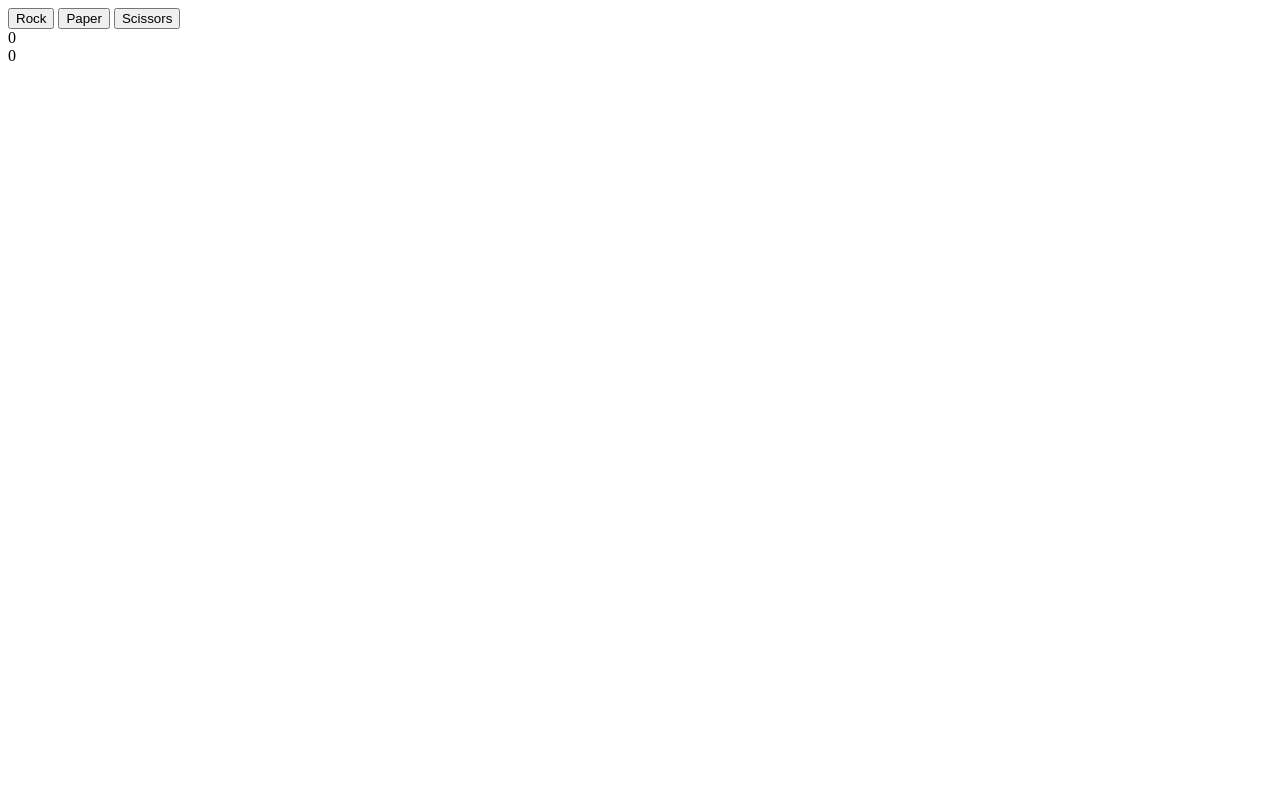
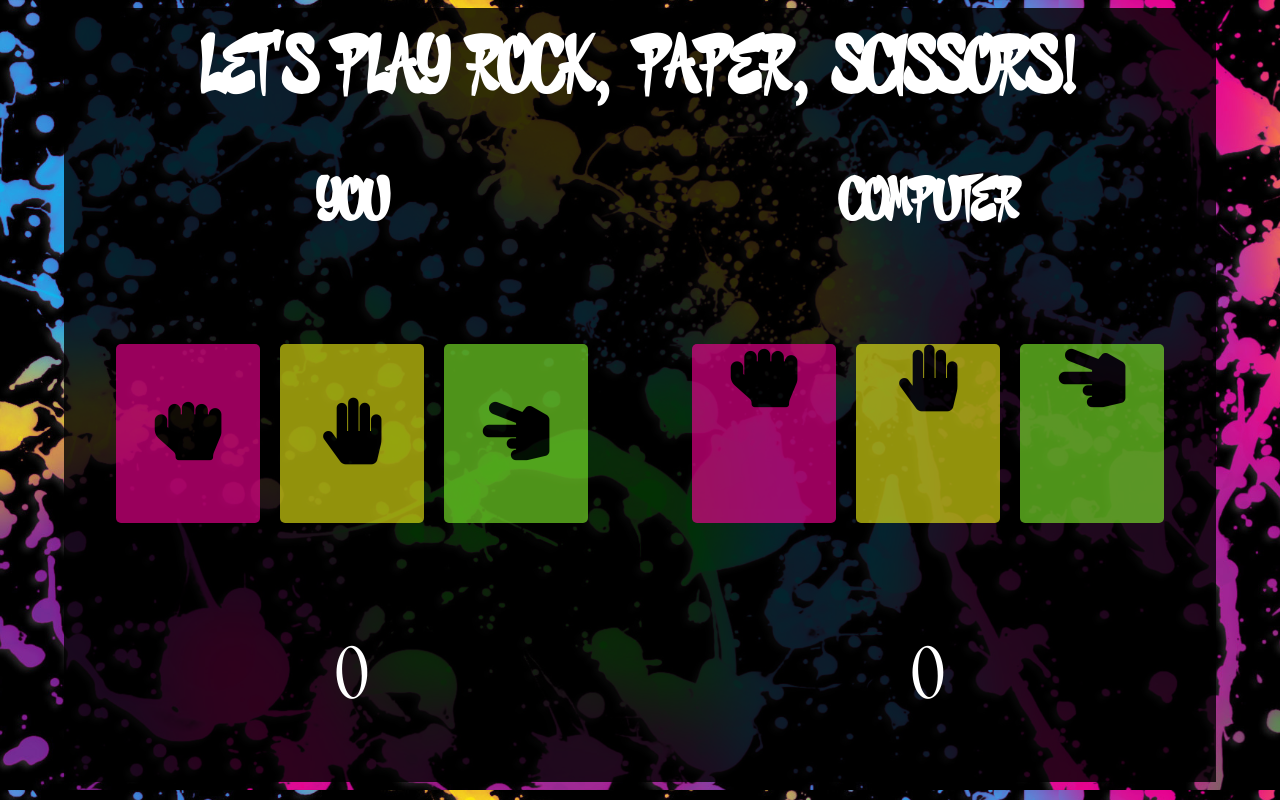
Before and after one commit to robyn-SoC/rockPaperScissors, a plain HTML site: page index.html in a window 1280 px wide. Drawn offline with Linux system fonts and the light colour scheme.

Commit message:
Added stylesheet for all design

```diff
--- a/index.html
+++ b/index.html
@@ -2,15 +2,63 @@
 <html>
   <head>
     <title>Rock, Scissors, Paper</title>
+    <link rel="stylesheet" href="https://use.fontawesome.com/releases/v5.7.1/css/all.css" integrity="sha384-fnmOCqbTlWIlj8LyTjo7mOUStjsKC4pOpQbqyi7RrhN7udi9RwhKkMHpvLbHG9Sr" crossorigin="anonymous">
+    <link rel="stylesheet" href="style.css"/>
   </head>
   <body>
-    <button id="rock" onclick="playerChoice('rock')">Rock</button>
-    <button id="paper" onclick="playerChoice('paper')">Paper</button>
-    <button id="scissors" onclick="playerChoice('scissors')">Scissors</button>
-    <div id="resultText"></div>
-    <div id="resultActual"></div>
-    <div id="p1Score"></div>
-    <div id="cpuScore"></div>
+    <div id="mainContainer">
+      <h1 id="title">Let's play Rock, Paper, Scissors!</h1>
+      <div class="gameSection">
+        <div class="sectionTitle">
+          <h2>You</h2>
+        </div>
+        <div class="buttonHolder" id="playerSection">
+          <button id="pRock" onclick="playerChoice('rock')">
+            <i class="fa fa-hand-rock"></i>
+          </button>
+          <button id="pPaper" onclick="playerChoice('paper')">
+            <i class="fa fa-hand-paper"></i>
+          </button>
+          <button id="pScissors" onclick="playerChoice('scissors')">
+            <i class="fa fa-hand-scissors"></i>
+          </button>
+        </div>
+        <div class="scores">
+          <div id="p1Score"></div>
+        </div>
+      </div>
+      <div class="gameSection">
+        <div class="sectionTitle">
+          <h2>Computer</h2>
+        </div>
+        <div class="buttonHolder" id="compSection">
+          <div id="cRock">
+            <i class="fa fa-hand-rock"></i>
+          </div>
+          <div id="cPaper">
+            <i class="fa fa-hand-paper"></i>
+          </div>
+          <div id="cScissors">
+            <i class="fa fa-hand-scissors"></i>
+          </div>
+        </div>
+        <div class="scores">
+          <div id="cpuScore"></div>
+        </div>
+      </div>
+      <div id="resultOverlay">
+        <p id="resultText"></p>
+        <p id="resultActual"></p>
+        <button id="close" onclick="okSelect()">
+          <i class="fa fa-thumbs-up"></i>
+        </button>
+      </div>
+    </div>
+
+
+
+
+
 
     <script src="./index.js"></script>
   </body>
--- a/index.js
+++ b/index.js
@@ -8,42 +8,49 @@ document.getElementById("cpuScore").innerText = compScore;
 function compareMoves(selectedMove, computerMove) {
   let winner;
   if (selectedMove === computerMove) {
+    document.getElementById("resultOverlay").setAttribute("style", "display: block;")
     document.getElementById("resultActual").innerText = `It's a draw!`;
     winner = "draw";
   } else if (selectedMove === "rock") {
     if (computerMove === "paper") {
+      document.getElementById("resultOverlay").setAttribute("style", "display: block;")
       document.getElementById(
         "resultActual"
-      ).innerText = `Computer is the winner`;
+      ).innerText = `The computer wins this round!`;
       winner = "cpu";
     } else if (computerMove === "scissors") {
+      document.getElementById("resultOverlay").setAttribute("style", "display: block;")
       document.getElementById(
         "resultActual"
-      ).innerText = `Player is the winner`;
+      ).innerText = `You are the winner!`;
       winner = "p1";
     }
   } else if (selectedMove === "paper") {
     if (computerMove === "scissors") {
+      document.getElementById("resultOverlay").setAttribute("style", "display: block;")
       document.getElementById(
         "resultActual"
-      ).innerText = `Computer is the winner`;
+      ).innerText = `The computer wins this round!`;
       winner = "cpu";
     } else if (computerMove === "rock") {
+      document.getElementById("resultOverlay").setAttribute("style", "display: block;")
       document.getElementById(
         "resultActual"
-      ).innerText = `Player is the winner`;
+      ).innerText = `You are the winner!`;
       winner = "p1";
     }
   } else if (selectedMove === "scissors") {
     if (computerMove === "rock") {
+      document.getElementById("resultOverlay").setAttribute("style", "display: block;")
       document.getElementById(
         "resultActual"
-      ).innerText = `Computer is the winner`;
+      ).innerText = `The computer wins this round!`;
       winner = "cpu";
     } else if (computerMove === "paper") {
+      document.getElementById("resultOverlay").setAttribute("style", "display: block;")
       document.getElementById(
         "resultActual"
-      ).innerText = `Player is the winner`;
+      ).innerText = `You are the winner!`;
       winner = "p1";
     }
   }
@@ -56,6 +63,26 @@ function playerChoice(playerMove) {
     "resultText"
   ).innerText = `You have chosen ${playerMove} and computer has chosen ${computerMove}`;
 
+  if(playerMove === "rock") {
+    document.getElementById("pRock").setAttribute("style", "opacity: 1;")
+  }
+  else if(playerMove === "paper") {
+    document.getElementById("pPaper").setAttribute("style", "opacity: 1;")
+  }
+  else if(playerMove === "scissors") {
+    document.getElementById("pScissors").setAttribute("style", "opacity: 1;")
+  }
+
+  if(computerMove === "rock") {
+    document.getElementById("cRock").setAttribute("style", "opacity: 1;")
+  }
+  else if(computerMove === "paper") {
+    document.getElementById("cPaper").setAttribute("style", "opacity: 1;")
+  }
+  else if(computerMove === "scissors") {
+    document.getElementById("cScissors").setAttribute("style", "opacity: 1;")
+  }
+
   let result = compareMoves(playerMove, computerMove);
 
   if (result === "cpu") {
@@ -65,3 +92,13 @@ function playerChoice(playerMove) {
   }
   return compScore && playerScore;
 }
+
+function okSelect() {
+  document.getElementById("resultOverlay").setAttribute("style", "display: none;");
+  document.getElementById("pRock").setAttribute("style", "opacity: 0.6");
+  document.getElementById("pPaper").setAttribute("style", "opacity: 0.6");
+  document.getElementById("pScissors").setAttribute("style", "opacity: 0.6");
+  document.getElementById("cRock").setAttribute("style", "opacity: 0.6");
+  document.getElementById("cPaper").setAttribute("style", "opacity: 0.6");
+  document.getElementById("cScissors").setAttribute("style", "opacity: 0.6");
+}
--- /dev/null
+++ b/style.css
@@ -0,0 +1,142 @@
+* {
+    box-sizing: border-box;
+}
+
+@font-face{
+    font-family: "Graffiti";
+    src: url('GRAFFITICHEECKSSTYLE.otf');
+}
+
+body{
+    background-image: url('sprayBackground.jpg');
+    background-size: cover;
+    display: flex;
+    font-family: "Graffiti";
+    color: #FFF;
+    flex-flow: row wrap;
+    justify-content: center;
+}
+
+h1{
+    font-size: 60pt;
+    width: 100%;
+    text-align: center;
+}
+
+h2{
+    font-size: 45pt;
+    width: 100%;
+    text-align: center;
+}
+
+#mainContainer {
+    width: 90vw;
+    display: flex;
+    flex-flow: row wrap;
+    background-color: rgba(0, 0, 0, 0.8);
+}
+
+#title{
+    height: 10vh;
+    flex: 1 100%;
+    margin: 15px 0px;
+    order: 1;
+}
+
+.gameSection {
+    height: 83vh;
+    flex: 1;
+    order: 2;
+}
+
+.sectionTitle {
+    width: 100%;
+    height: 10%;
+    order: 3;
+}
+
+.buttonHolder {
+    height: 60%;
+    display: flex;
+    justify-content: center;
+    align-items: center;
+    flex-flow: row wrap;
+    flex: 1;
+    order: 4;
+}
+
+.buttonHolder button, .buttonHolder div {
+    width: 25%;
+    height: 45%;
+    border: none;
+    border-radius: 5px;
+    font-size: 50pt;
+    color: #000;
+    margin: 0px 10px;
+    text-align: center;
+    opacity: 0.6;
+    transition: 0.3s;
+}
+
+.buttonHolder button:hover{
+    opacity: 1;
+}
+
+#pRock{
+    background-color: #FF0099;
+}
+
+#cRock{
+    background-color: #FF0099;
+}
+
+#pPaper{
+    background-color: #F3F315;
+}
+
+#cPaper{
+    background-color: #F3F315;
+}
+
+#pScissors{
+    background-color: #83F52C;
+}
+
+#cScissors{
+    background-color: #83F52C;
+}
+
+.scores {
+    height: 20%;
+    order: 5;
+    flex: 1;
+    font-size: 55pt;
+    text-align: center;
+}
+
+#resultOverlay{
+    position: fixed;
+    z-index: 1;
+    left: 500px;
+    top: 250px;
+    width: 500px;
+    height: 300px;
+    display: none;
+    background-color: rgb(117, 116, 116);
+    text-align: center;
+    font-size: 30pt;
+    padding: 0px 10px;
+}
+
+#resultOverlay button{
+    position: absolute;
+    z-index: 1;
+    left: 430px;
+    top: 230px;
+    width: 50px;
+    height: 50px;
+    font-size: 20pt;
+    border: none;
+    border-radius: 5px;
+    background-color: #FF6700;
+}
```
Also changed, not shown: GRAFFITICHEECKSSTYLE.otf (added), sprayBackground.jpg (added).
